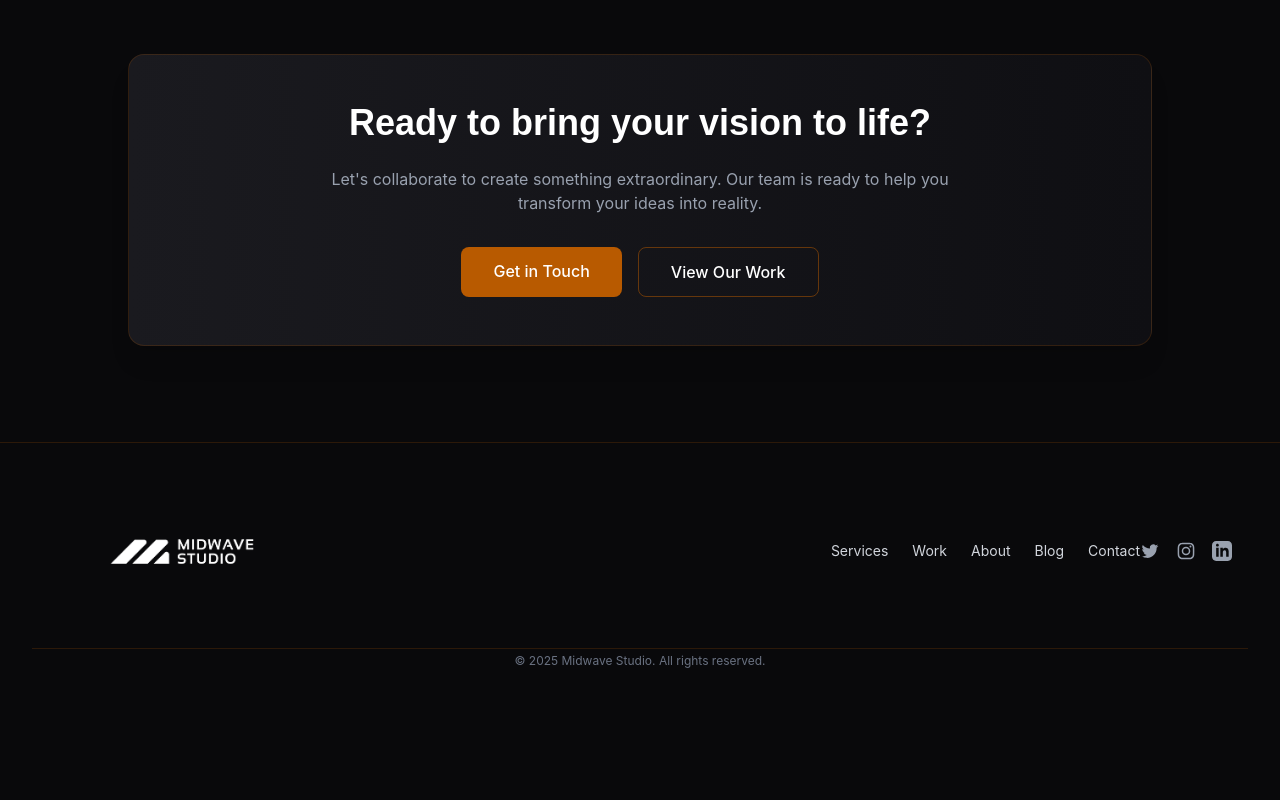
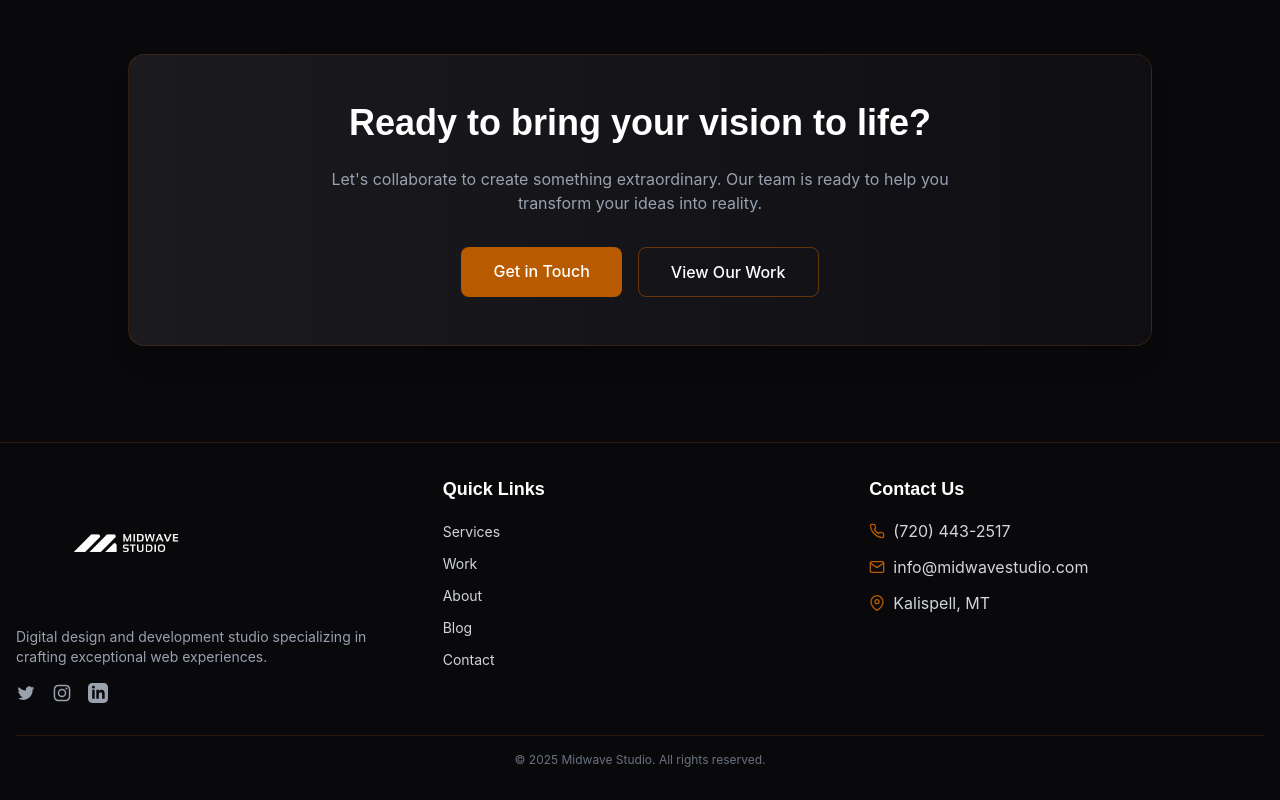
Before and after one commit to midwavestudio/midwave, a Next.js app: page / in a window 1280 px wide. Shown: the part 2382-3182 px from the top of the page. Before the commit the page ends 3067 px from the top, so only its background shows below. Built offline with nearby package versions, Linux system fonts and the light colour scheme; no server answers.

Commit message:
Increase logo size in header and footer

```diff
--- a/src/app/components/Footer.tsx
+++ b/src/app/components/Footer.tsx
@@ -4,6 +4,7 @@ import Link from 'next/link';
 import Image from 'next/image';
 import { motion } from 'framer-motion';
 import { ReactNode } from 'react';
+import { FiMail, FiMapPin, FiPhone } from 'react-icons/fi';
 
 interface SocialLinkProps {
   href: string;
@@ -21,30 +22,24 @@ const Footer = () => {
   const currentYear = new Date().getFullYear();
 
   return (
-    <footer className="bg-[#09090b] text-gray-300 border-t border-[#b85a00]/20 py-4">
-      <div className="container mx-auto">
-        <div className="flex flex-col md:flex-row justify-between items-center">
-          <div className="mb-0 md:mb-0 flex-1">
-            <Link href="/" className="block">
+    <footer className="bg-[#09090b] text-gray-300 border-t border-[#b85a00]/20 py-8">
+      <div className="container mx-auto px-4">
+        <div className="grid grid-cols-1 md:grid-cols-3 gap-8 mb-8">
+          {/* Logo and About */}
+          <div>
+            <Link href="/" className="block mb-4">
               <Image
                 src="/images/midwave-logo.png"
                 alt="Midwave Studio Logo"
                 width={4800}
                 height={1200}
-                className="h-auto w-[300px] object-contain"
+                className="h-auto w-[220px] object-contain"
               />
             </Link>
-          </div>
-
-          <div className="flex space-x-6 mb-0 md:mb-0 text-sm">
-            <FooterLink href="/services">Services</FooterLink>
-            <FooterLink href="/projects">Work</FooterLink>
-            <FooterLink href="/about">About</FooterLink>
-            <FooterLink href="/blog">Blog</FooterLink>
-            <FooterLink href="/contact">Contact</FooterLink>
-          </div>
-
-          <div className="flex space-x-4 pr-4">
+            <p className="text-sm text-gray-400 mb-4">
+              Digital design and development studio specializing in crafting exceptional web experiences.
+            </p>
+            <div className="flex space-x-4">
               <SocialLink href="https://twitter.com" aria-label="Twitter">
                 <svg className="w-5 h-5" fill="currentColor" viewBox="0 0 24 24" aria-hidden="true">
                   <path d="M8.29 20.251c7.547 0 11.675-6.253 11.675-11.675 0-.178 0-.355-.012-.53A8.348 8.348 0 0022 5.92a8.19 8.19 0 01-2.357.646 4.118 4.118 0 001.804-2.27 8.224 8.224 0 01-2.605.996 4.107 4.107 0 00-6.993 3.743 11.65 11.65 0 01-8.457-4.287 4.106 4.106 0 001.27 5.477A4.072 4.072 0 012.8 9.713v.052a4.105 4.105 0 003.292 4.022 4.095 4.095 0 01-1.853.07 4.108 4.108 0 003.834 2.85A8.233 8.233 0 012 18.407a11.616 11.616 0 006.29 1.84" />
@@ -63,7 +58,41 @@ const Footer = () => {
             </div>
           </div>
 
-        <div className="border-t border-[#b85a00]/20 mt-1 pt-1 text-center">
+          {/* Quick Links */}
+          <div>
+            <h3 className="text-white font-semibold text-lg mb-4">Quick Links</h3>
+            <ul className="space-y-2">
+              <li><FooterLink href="/services">Services</FooterLink></li>
+              <li><FooterLink href="/projects">Work</FooterLink></li>
+              <li><FooterLink href="/about">About</FooterLink></li>
+              <li><FooterLink href="/blog">Blog</FooterLink></li>
+              <li><FooterLink href="/contact">Contact</FooterLink></li>
+            </ul>
+          </div>
+
+          {/* Contact Information */}
+          <div>
+            <h3 className="text-white font-semibold text-lg mb-4">Contact Us</h3>
+            <ul className="space-y-3">
+              <li className="flex items-start">
+                <FiPhone className="text-[#b85a00] mr-2 mt-1" />
+                <span>(720) 443-2517</span>
+              </li>
+              <li className="flex items-start">
+                <FiMail className="text-[#b85a00] mr-2 mt-1" />
+                <a href="mailto:info@midwavestudio.com" className="hover:text-[#b85a00] transition-colors">
+                  info@midwavestudio.com
+                </a>
+              </li>
+              <li className="flex items-start">
+                <FiMapPin className="text-[#b85a00] mr-2 mt-1" />
+                <span>Kalispell, MT</span>
+              </li>
+            </ul>
+          </div>
+        </div>
+
+        <div className="border-t border-[#b85a00]/20 pt-4 text-center">
           <p className="text-xs text-gray-500">
             &copy; {currentYear} Midwave Studio. All rights reserved.
           </p>
--- a/src/app/components/Header.tsx
+++ b/src/app/components/Header.tsx
@@ -68,8 +68,8 @@ const Header = () => {
                 priority
                 className={`h-auto object-contain transition-all duration-300 ${
                   scrolled
-                    ? 'w-[180px] md:w-[220px]'
-                    : 'w-[200px] md:w-[300px]'
+                    ? 'w-[200px] md:w-[240px]'
+                    : 'w-[220px] md:w-[340px]'
                 }`}
               />
             </Link>
```
Lines whose indentation alone changed are shown as unchanged.
